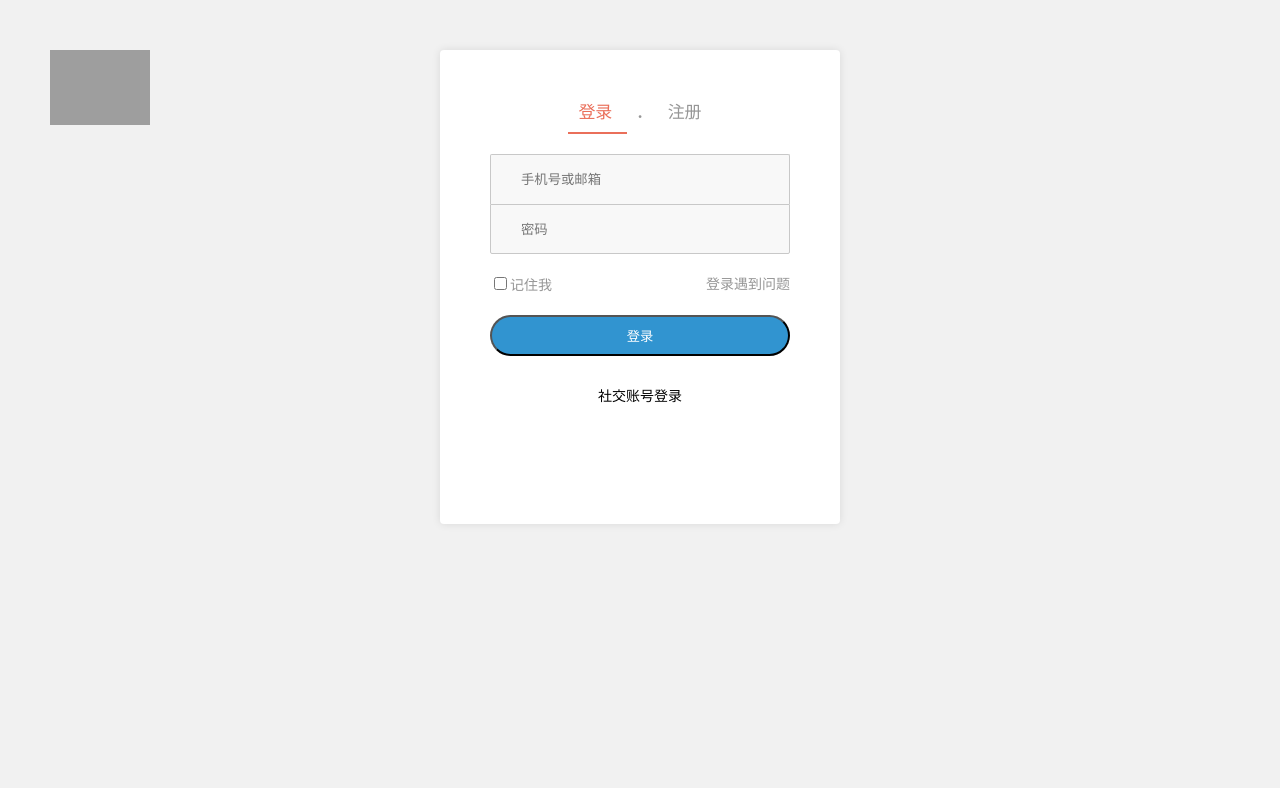
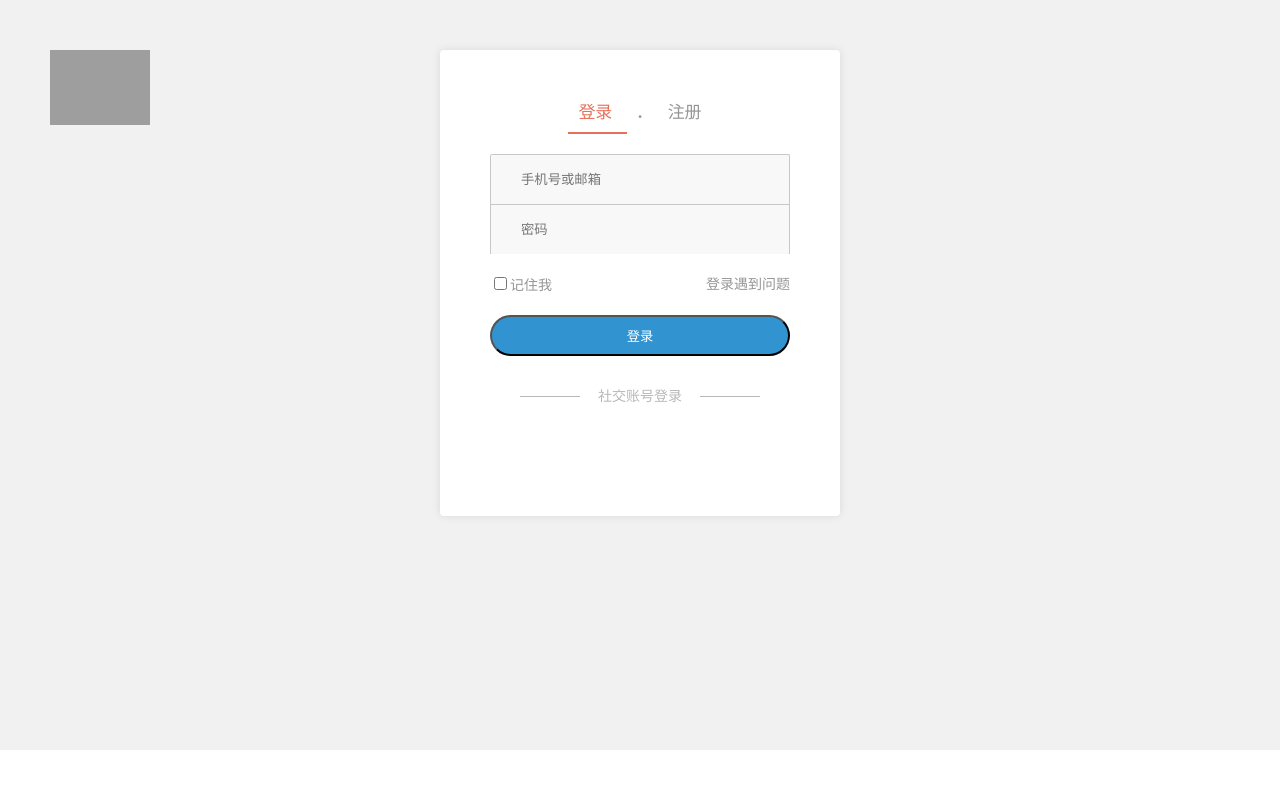
Before and after one commit to 23sdsd1/new, a Nuxt app in the folder jianshu/: page /sign-in in a window 1280 px wide. Shown: the top 788 px of the page. Built offline with nearby package versions, Linux system fonts and the light colour scheme; grey boxes are pictures that could not be loaded; a web font is replaced by a local one.

Commit message:
第六次修改：完成注册

```diff
--- a/jianshu/assets/css/main.css
+++ b/jianshu/assets/css/main.css
@@ -11,11 +11,12 @@
    /* color: #333; */
    font-family: -apple-system,SF UI Text,Arial,PingFang SC,Hiragino Sans GB,Microsoft YaHei,WenQuanYi Micro Hei,sans-serif;
    line-height: 1.42857;
-   /* background-color: #fff; */
+
 }
 
 ul,ol,dl {
   list-style: none;
+  padding: 0;
 }
 
 input,input:hover,input:active,input:focus {
@@ -38,7 +39,17 @@
   color: #333;
   text-decoration: none;
 }
-/*
-a:active{
-  color:
-} */
+
+
+#__nuxt {
+  height: 100%;
+}
+#__layout{
+  height: 100%;
+}
+#sign-template{
+  height: 100%;
+}
+body{
+  overflow-x: hidden;
+}
--- a/jianshu/layouts/default.vue
+++ b/jianshu/layouts/default.vue
@@ -1,5 +1,5 @@
 <template>
-  <div>
+  <div id="sign-template">
     <nuxt/>
 
   </div>
--- a/jianshu/layouts/sign.vue
+++ b/jianshu/layouts/sign.vue
@@ -19,13 +19,21 @@
 </script>
 
 <style>
-body {
+/* body {
   background-color: #f1f1f1;
-}
+} */
 .sign {
   height: 100%;
   font-size: 14px;
   text-align: center;
+   background-color: #f1f1f1;
+   min-height: 750px;
+}
+.sign:before {
+    content: "";
+    display: inline-block;
+    height: 85%;
+    vertical-align: middle;
 }
 .sign .logo {
   position: absolute;
@@ -41,7 +49,7 @@
   padding: 50px 50px 30px;
   background-color: #fff;
   border-radius: 4px;
-  box-shadow: 0 0 8px rgba(0, 0, 0, 0.1);
+  /* box-shadow: 0 0 8px rgba(0, 0, 0, 0.1); */
   display: inline-block;
   vertical-align: middle;
 }
@@ -89,15 +97,16 @@
   height: 50px;
   padding: 4px 12px 4px 30px;
   border: 1px solid #c8c8c8;
-  border-radius: 2px;
+  /* border-radius: 2px; */
   background-color: rgb(248, 248, 248);
+  border-bottom: 0;
 }
-.sign .main form .input-prepend:nth-of-type(1) input {
+.sign .main form .input-prepend:first-of-type input {
   border-bottom: 0;
   border-radius: 2px 2px 0 0;
 }
-.sign .main form .input-prepend:nth-of-type(2) input {
-  /* border-bottom: 0; */
+.sign .main form .input-prepend:last-of-type input {
+  border-bottom: 1px solid #c8c8c8;
   border-radius: 0 0 2px 2px;
 }
 .sign .main form .input-prepend i {
@@ -118,10 +127,119 @@
   padding: 9px 18px;
   text-align: center;
   color: #fff;
-  background: #3194d0;
+  /* background: #3194d0; */
   border-radius: 25px;
+  /* display: block; */
+
 }
-.sign .main form button:hover {
+.sign .main form button.sign-in-btn{
+   background: #3194d0;
+}
+.sign .main form button.sign-up-btn{
+  margin-top: 20px;
+  background-color: rgb(66, 192, 49);
+}
+.sign .main form button.sign-up-btn:hover {
+  background:#3db922;
+}
+.sign .main .more-sign p {
+   position: relative;
+   font-size: 14px;
+   color: #b8b8b8;
+   margin-bottom: 20px;
+}
+.sign .main form button.sign-in-btn:hover{
   background: #187cb7;
+  cursor: pointer;
+}
+.sign .main .more-sign p:before{
+  content: '';
+  width: 60px;
+  border-bottom: 1px solid #b8b8b8;
+  position: absolute;
+  left: 30px;
+  top: 10px;
+}
+.sign .main form p.sign-up-msg {
+  font-size: 12px;
+  margin: 15px 0;
+  text-align: center;
+  line-height: 20px;
+  color: #969696;
+
+}
+.sign .main form ssm {
+  position: relative;
+  line-height: 36px;
+}
+.sign .main form .send-ssm{
+  position: absolute;
+  right: 10px;
+  top: 6px;
+  width: 100px;
+  height: 40px;
+  border-radius: 20px;
+  color: #fff;
+  text-align: center;
+  background:#3db922;
+  line-height: 36px;
+}
+.sign .main .more-sign p:after{
+  content: '';
+  width: 60px;
+  border-bottom: 1px solid #b8b8b8;
+  position: absolute;
+  right: 30px;
+  top: 10px;
+}
+.sign .main .more-sign ul{
+  margin-bottom:10px;
+}
+.sign .main .more-sign ul li{
+  display:inline-block;
+  color:white;
+  margin:0 5px;
+  border-radius:50%;
+}
+.sign .main .more-sign ul li a{
+  width:50px;
+  height:50px;
+  line-height:50px;
+  display:inline-block;
+}
+.sign .main .more-sign ul li a i{
+  font-size:24px;
+  line-height:50px;
+  text-align:center;
+}
+.sign .main .more-sign ul li a i.weibo{
+  color:#e05244;
+}
+.sign .main .more-sign ul li a i.weixin{
+   color:#00bb29;
+}
+.sign .main .more-sign ul li a i.qq{
+  color:#498ad5;
+}
+
+@media screen and (max-width:768px){
+ .sign .logo{
+   display: none;
+ }
+ .sign{
+   background-color: #FFFFFF;
+ }
+ .sign .main{
+   margin: 0;
+   box-shadow: #FFFFFF;
+ }
+
+
+}
+@media screen and (min-width:768px){
+  .sign .main{
+   /* margin: 0; */
+   box-shadow: 0 0 8px rgba(0, 0, 0, 0.1);
+ }
 }
 </style>
--- a/jianshu/pages/sign-in.vue
+++ b/jianshu/pages/sign-in.vue
@@ -46,7 +46,7 @@
 
                   <nuxt-link class="help" to="/">登录遇到问题</nuxt-link>
 
-                  <button>登录</button>
+                  <button class="sign-in-btn">登录</button>
 
               </form>
 
@@ -59,18 +59,18 @@
               <ul>
                   <li>
                      <nuxt-link to="/">
-                      <i class="fa fa-weixin"></i>
+                      <i class="weixin fa fa-weixin"></i>
                      </nuxt-link>
 
                   </li>
                   <li>
                       <nuxt-link to="/">
-                      <i class="fa fa-weibo"></i>
+                      <i class="weibo fa fa-weibo"></i>
                      </nuxt-link>
                    </li>
                    <li>
                       <nuxt-link to="/">
-                      <i class="fa fa-qq"></i>
+                      <i class="qq fa fa-qq"></i>
                      </nuxt-link>
                   </li>
 
--- a/jianshu/pages/sign-up.vue
+++ b/jianshu/pages/sign-up.vue
@@ -1,7 +1,70 @@
 <template>
 
-  <div>
-      <p>注册</p>
+  <div class="sign">
+       <!-- logo -->
+    <div class="logo">
+        <nuxt-link to="/">
+            <img src="~/assets/img/logo.png" alt="">
+        </nuxt-link>
+    </div>
+     <div class="main">
+        <div class="title">
+            <h4>
+                <nuxt-link to="/sign-in">
+                   登录
+
+                </nuxt-link>
+
+                <b>.</b>
+                 <nuxt-link class="active"  to="/sign-up">
+                   注册
+
+                </nuxt-link>
+
+
+            </h4>
+
+        </div>
+      <!-- form -->
+        <div class="js-form">
+              <form method="post">
+                <div class="input-prepend">
+                  <input type="text"  placeholder="手机号或邮箱">
+                  <i class="fa fa-user"></i>
+                </div>
+
+                <div  class="input-prepend">
+                  <input type="text" placeholder="密码">
+                  <i class="fa fa-phone"></i>
+                </div>
+                <div  class="input-prepend ssm">
+                  <input type="text" placeholder="手机验证码">
+                  <i class="fa fa-shield"></i>
+                  <a href="" class="send-ssm">发送验证码</a>
+                </div>
+                <div class="input-prepend">
+                    <input type="text" placeholder="设置密码">
+                    <i class="fa fa-lock"></i>
+
+                </div>
+
+
+
+
+
+                  <button class="sign-up-btn">注册</button>
+                  <p class="sign-up-msg">
+                      点击 “注册” 即表示您同意并愿意遵守简书
+                      用户协议 和 隐私政策 。
+                  </p>
+
+              </form>
+
+        </div>
+
+
+
+    </div>
   </div>
 </template>
 
@@ -9,30 +72,27 @@
 <script>
 export default {
   // 设置页面的标题以及描述，关键字等原信息
-         head:{
-             layout:'sign',
-             title:'注册-简书',
-             meta:[
-                 {charset:'utf-8'},
-                 {name:'keywords',content:'注册页面'},
-                 {name:'description',content:'注册简书'},
-                 {name:'author',content:'沈龙'}
+  layout: "sign",
+  head: {
+    title: "注册-简书",
+    meta: [
+      { charset: "utf-8" },
+      { name: "keywords", content: "注册页面" },
+      { name: "description", content: "注册简书" },
+      { name: "author", content: "沈龙" }
     ]
   },
-          data () {
+  data() {
     return {
-                name:"登录"
+      name: "登录"
+    };
   }
-        }
-    }
-
-
-
+};
 </script>
 
 
-<style>
-
-
-
+<style scoped>
+/* .sign .js-form .input-prepend:nth-of-type(3){
+   margin-bottom: 20px;
+} */
 </style>
```
Lines whose indentation alone changed are shown as unchanged.
